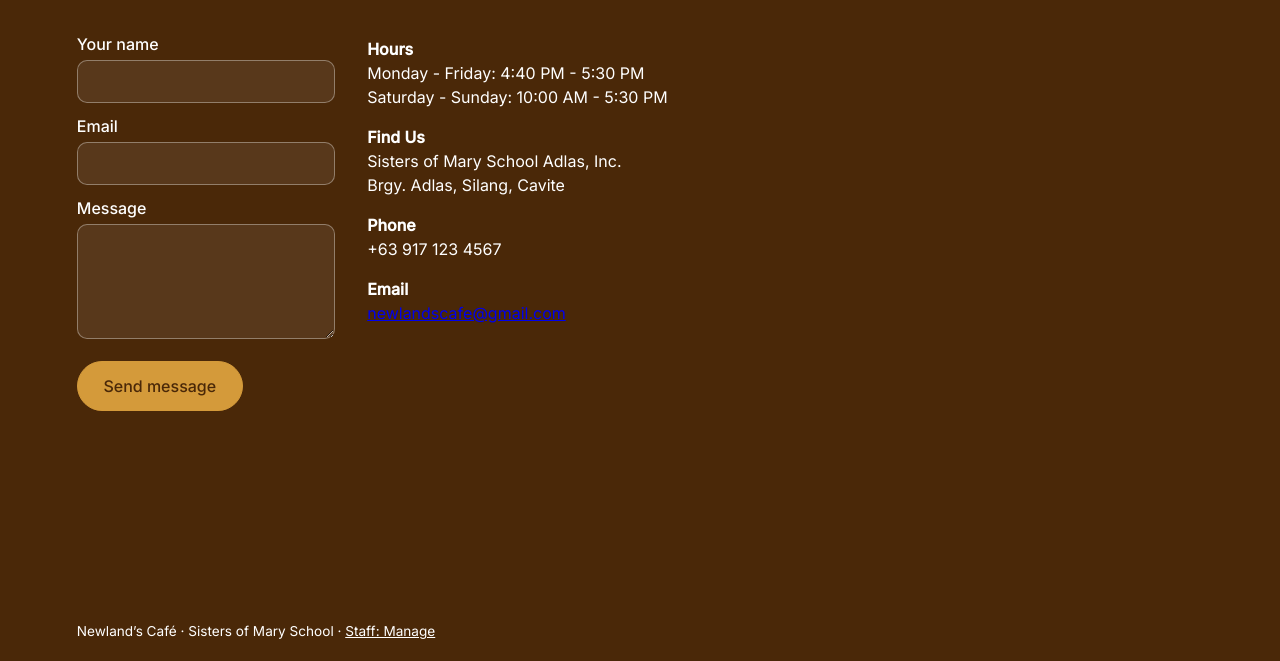
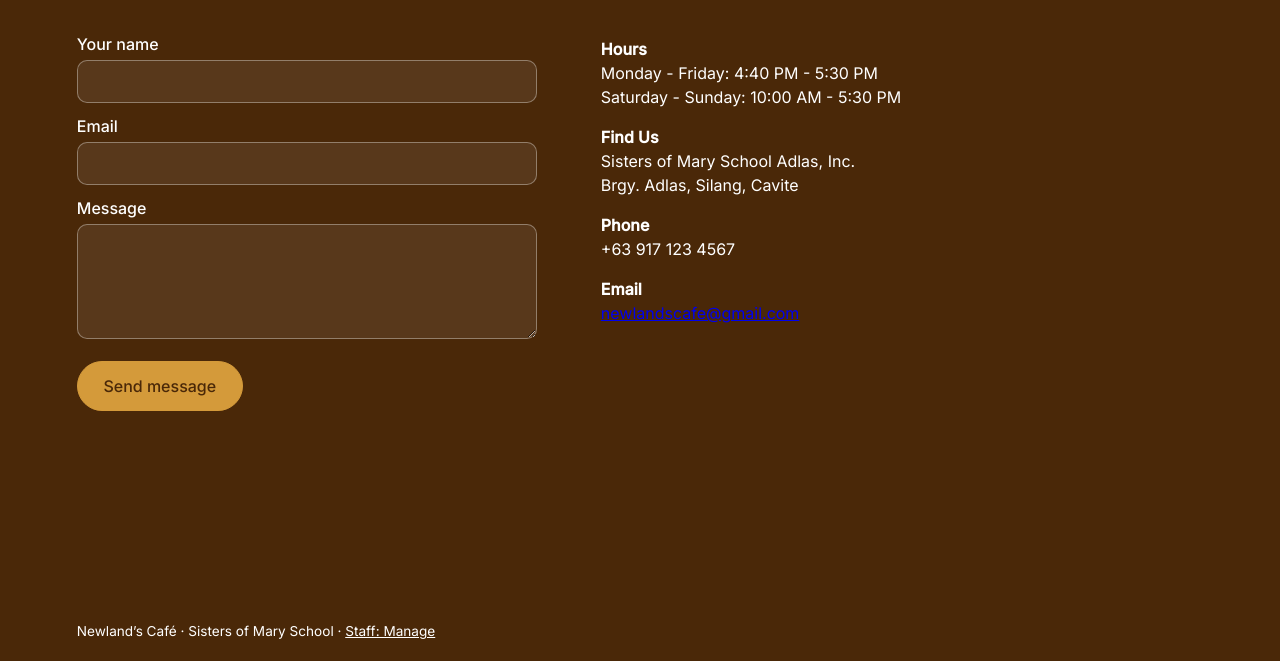
Before and after one commit to Cubra20/newlands-cafe, a plain HTML site: page contact.html in a window 1280 px wide. Shown: the part 198-859 px from the top of the page. Drawn offline with nearby package versions, Linux system fonts and the light colour scheme.

Commit message:
style: increase gap in contact details and set minimum width for contact form

```diff
--- a/style.css
+++ b/style.css
@@ -476,9 +476,10 @@ button,input,select,textarea{
 #contact .detail{
     display:flex;
     flex-wrap:wrap;
-    gap:2rem
+    gap:4rem
 }
 #contact form{
+    min-width:460px;
     max-width:460px
 }
 #contact input,
```
